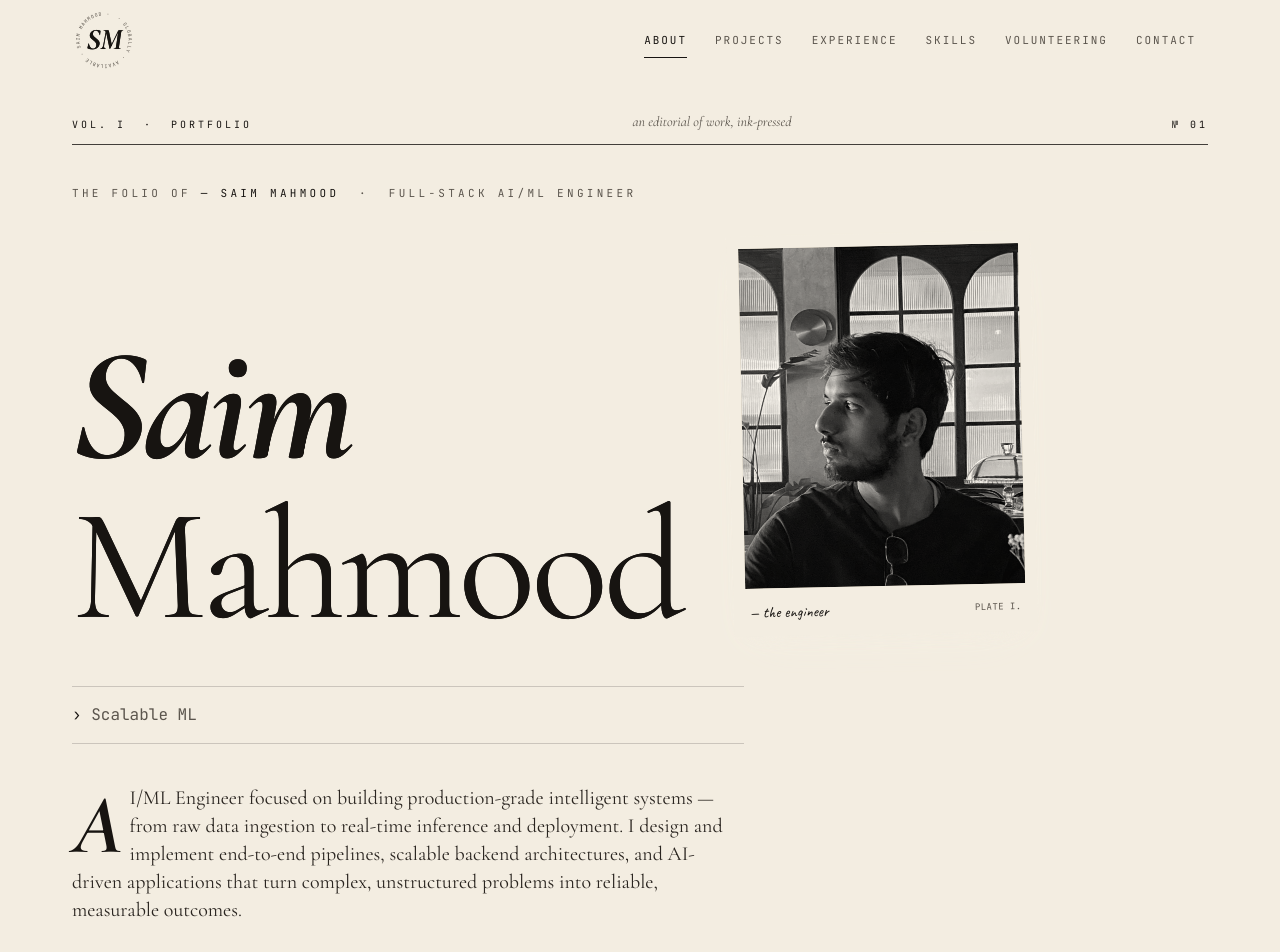
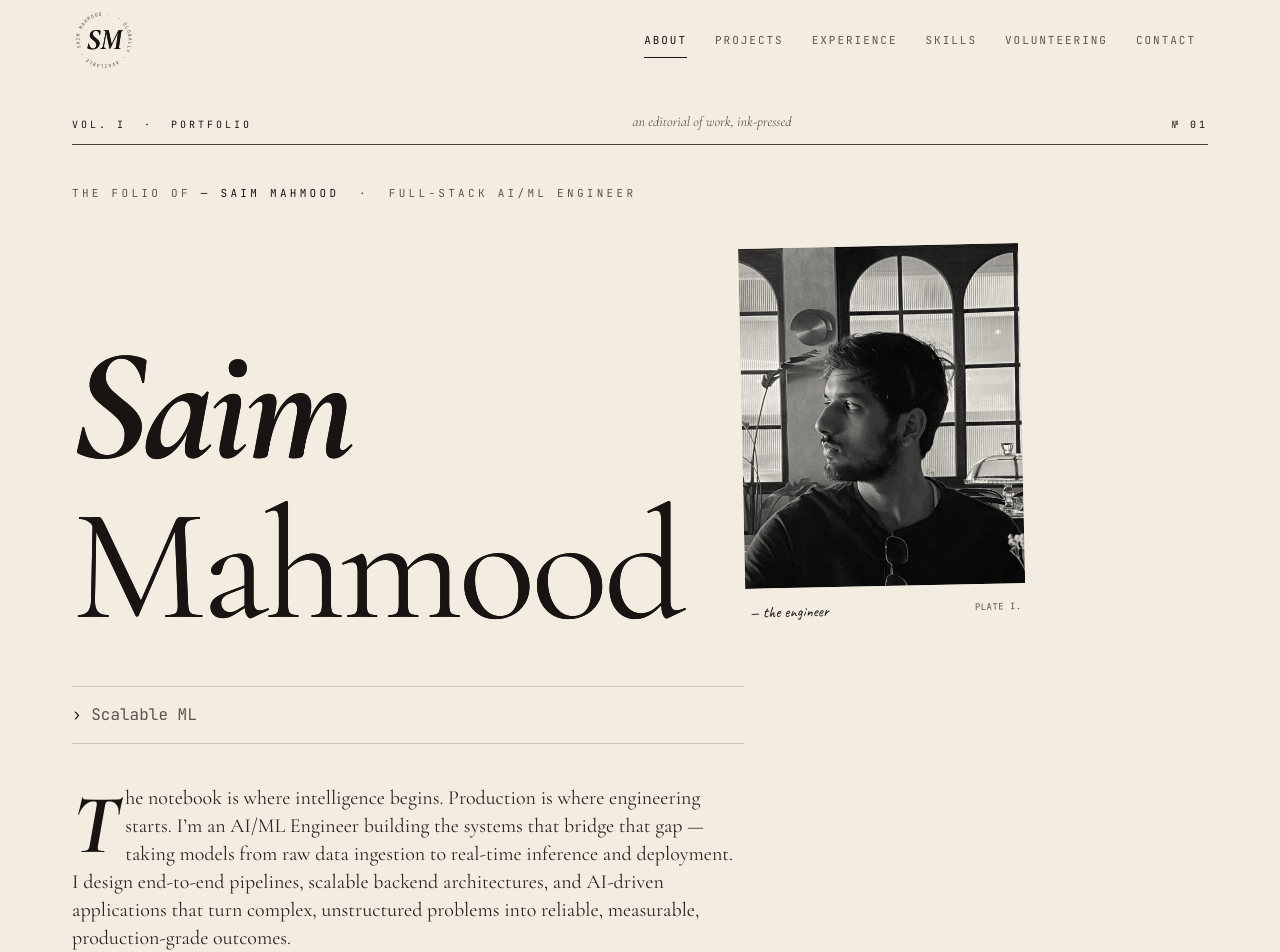
Before and after one commit to SaimMahmoodRamday/portfolio_v1, a React (Vite) app: page / in a window 1280 px wide. Shown: the top 952 px of the page. Built offline with nearby package versions, Linux system fonts and the light colour scheme.

Commit message:
modified intro - improved content

```diff
--- a/src/components/Hero.jsx
+++ b/src/components/Hero.jsx
@@ -143,10 +143,11 @@ export default function Hero() {
           transition={{ duration: 0.8, delay: 1.0, ease: EASE }}
           className="font-serif text-lg md:text-xl max-w-2xl leading-[1.7] mb-12 text-ink-2 drop-cap"
         >
-          AI/ML Engineer focused on building production-grade intelligent systems — from
-          raw data ingestion to real-time inference and deployment. I design and implement
-          end-to-end pipelines, scalable backend architectures, and AI-driven applications
-          that turn complex, unstructured problems into reliable, measurable outcomes.
+          The notebook is where intelligence begins. Production is where engineering starts.
+          I’m an AI/ML Engineer building the systems that bridge that gap — taking models
+          from raw data ingestion to real-time inference and deployment. I design end-to-end pipelines,
+          scalable backend architectures, and AI-driven applications that turn complex,
+          unstructured problems into reliable, measurable, production-grade outcomes.
         </motion.p>
 
         {/* Editorial CTAs */}
```
